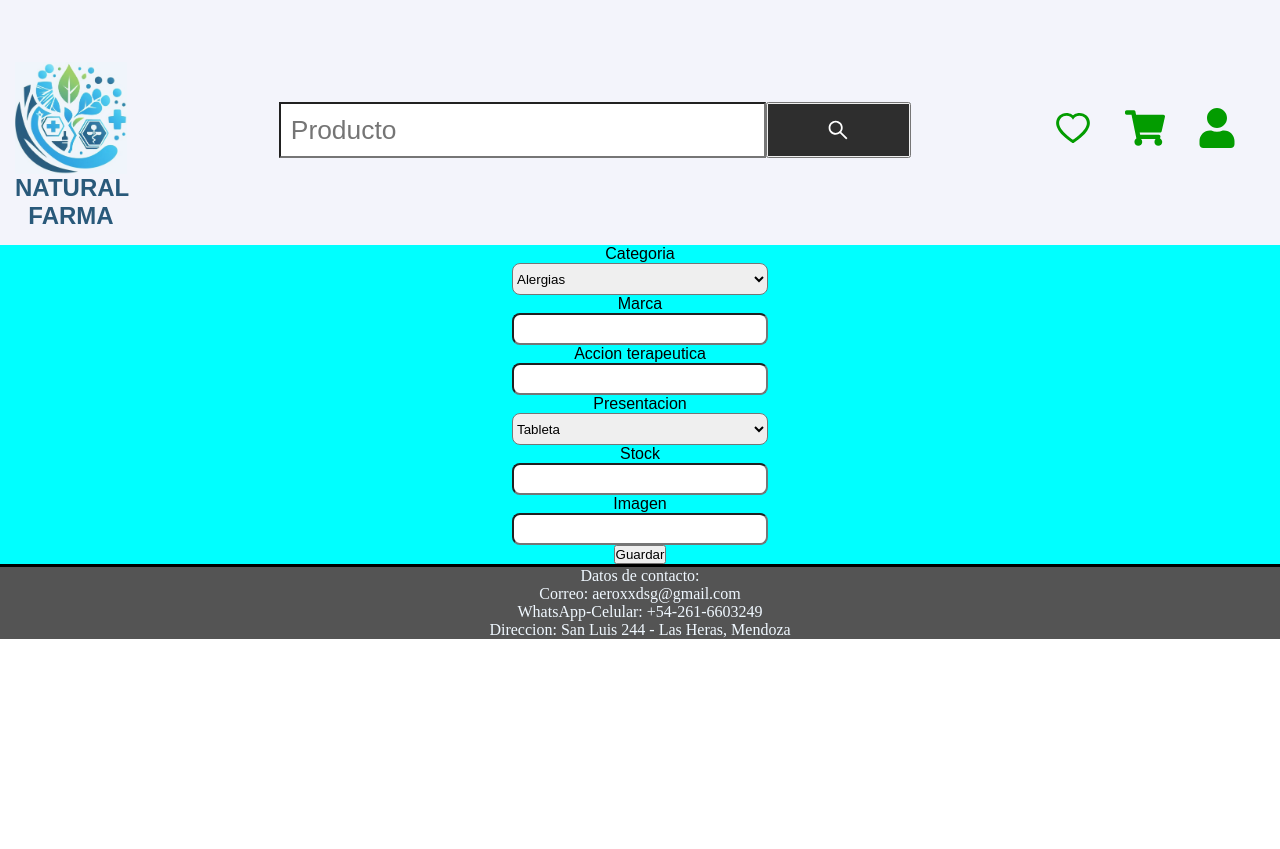
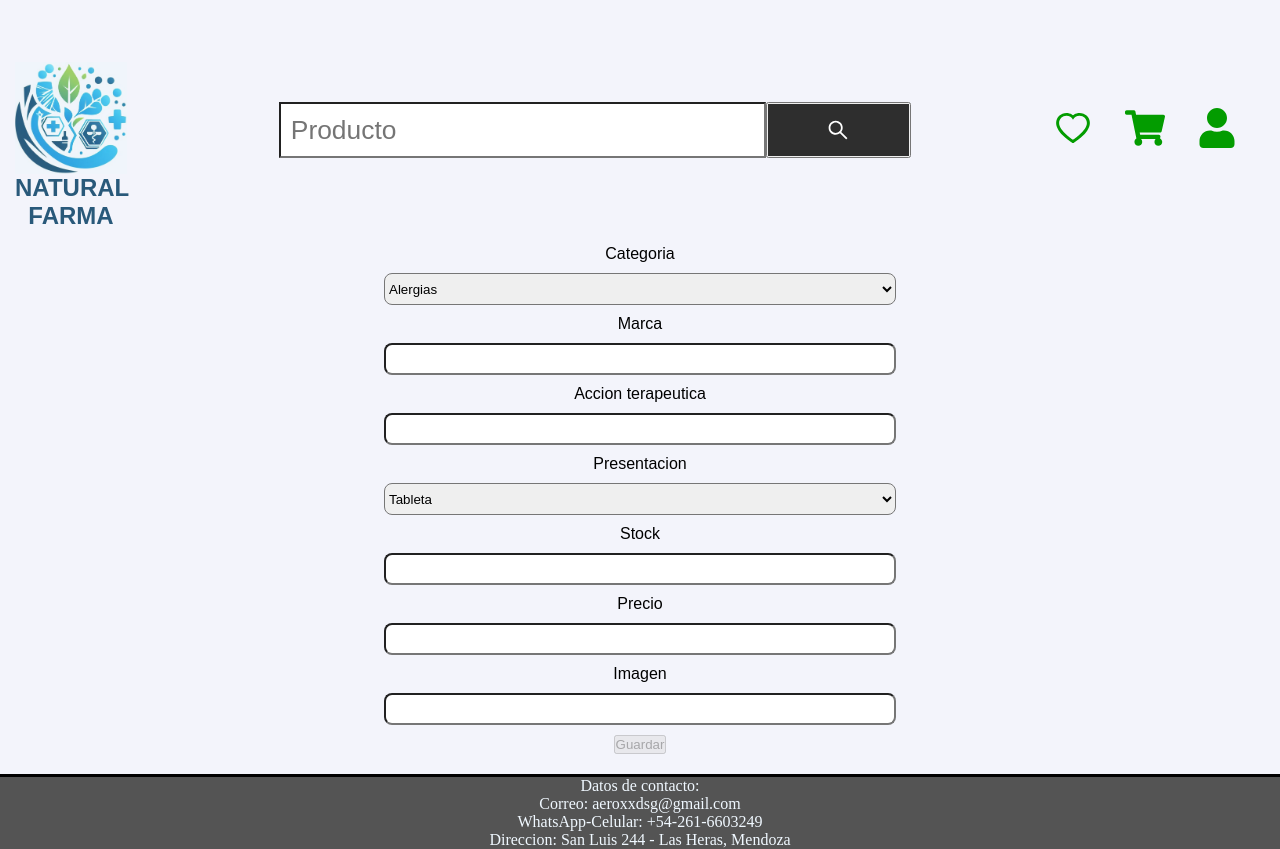
Before and after one commit to FabianCordobes/naturalFarma, a React (Vite) app in the folder Client/: page /stockform in a window 1280 px wide. Before the commit the page ends 800 px from the top, so only its background shows below. Built offline with nearby package versions, Linux system fonts and the light colour scheme; a web font is replaced by a local one.

Commit message:
Crear productos en componente de creacion

```diff
--- a/Client/src/views/Admin/StockForm/StockForm.jsx
+++ b/Client/src/views/Admin/StockForm/StockForm.jsx
@@ -1,29 +1,93 @@
+import { useState } from 'react';
 import style from './StockForm.module.css';
+import axios from 'axios';
 
 export default function StockForm() {
+	const [form, setForm] = useState({
+		brand: '',
+		category: '',
+		therapeuticAction: '',
+		presentation: '',
+		stocks: '',
+		price: '',
+		image: '',
+	});
+
+	const changeHandler = (event) => {
+		// Manejador para los cambios en los campos de entrada
+		const newState = { ...form }; // Crea una copia del objeto 'form'
+		setForm({ ...newState, [event.target.name]: event.target.value }); // Actualiza el objeto 'form'
+	};
+
+	const submitHandler = (event) => {
+		const endpoint = 'http://localHost:3001/product';
+
+		event.preventDefault();
+
+		const response = axios
+			.post(endpoint, {
+				...form,
+			})
+			.then((res) => {
+				// Maneja la respuesta exitosa
+				setForm({
+					// Restablece los campos del formulario
+					brand: '',
+					category: '',
+					therapeuticAction: '',
+					presentation: '',
+					stocks: '',
+					price: '',
+					image: '',
+				});
+				console.log('producto creado');
+			})
+			.catch((error) => {
+				// Maneja errores en la solicitud
+				console.log(error);
+			});
+	};
+
 	return (
 		<div className={style.container}>
-			<form className={style.form}>
+			<form
+				className={style.form}
+				onSubmit={submitHandler}>
 				<label>Categoria</label>
-				<select className={style.input}>
+				<select
+					className={style.input}
+					value={form.category}
+					onChange={changeHandler}>
 					<option value="1">Alergias</option>
 					<option value="2">Digestivos</option>
 					<option value="3">Antiacido</option>
 					<option value="4">Laxante</option>
 					<option value="5">Vitaminas</option>
 				</select>
+
 				<label>Marca</label>
 				<input
 					type="text"
+					name='brand'
 					className={style.input}
+					value={form.brand}
+					onChange={changeHandler}
 				/>
+
 				<label>Accion terapeutica</label>
 				<input
 					type="text"
+					name='therapeuticAction'
 					className={style.input}
+					value={form.therapeuticAction}
+					onChange={changeHandler}
 				/>
+
 				<label>Presentacion</label>
-				<select className={style.input}>
+				<select
+					className={style.input}
+					value={form.presentation}
+					onChange={changeHandler}>
 					<option value="1">Tableta</option>
 					<option value="2">Capsula Blanda</option>
 					<option value="3">Liquido</option>
@@ -33,17 +97,45 @@ export default function StockForm() {
 					<option value="7">Pote</option>
 					<option value="8">Caramelo</option>
 				</select>
+
 				<label>Stock</label>
 				<input
 					type="text"
+					name='stocks'
 					className={style.input}
+					value={form.stocks}
+					onChange={changeHandler}
 				/>
+
+				<label>Precio</label>
+				<input
+					type="text"
+					name='price'
+					className={style.input}
+					value={form.price}
+					onChange={changeHandler}
+				/>
+
 				<label>Imagen</label>
 				<input
 					type="text"
+					name='image'
 					className={style.input}
+					value={form.image}
+					onChange={changeHandler}
 				/>
-				<button>Guardar</button>
+
+				<button
+					type="submit"
+					disabled={
+						!form.brand ||
+						!form.therapeuticAction ||
+						!form.stocks ||
+						!form.price ||
+						!form.image
+					}>
+					Guardar
+				</button>
 			</form>
 		</div>
 	);
--- a/Client/src/views/Admin/StockForm/StockForm.module.css
+++ b/Client/src/views/Admin/StockForm/StockForm.module.css
@@ -2,7 +2,7 @@
 	height: 100%;
 	width: 100%;
 	display: flex;
-	background-color: aqua;
+	/* background-color: aqua; */
 	font-family: 'Public Sans', sans-serif;
 }
 
@@ -10,12 +10,14 @@
 	display: flex;
 	flex-direction: column;
 	align-items: center;
+	gap: 10px;
 	height: 100%;
 	width: 100%;
+	margin-bottom: 20px
 }
 
 .input {
-	width: 20%;
+	width: 40%;
 	height: 2rem;
 	border-radius: 8px;
 }
```
Also changed, not shown: Client/src/views/Admin/UserAdmin/UserAdmin.jsx (+9 -0 lines).
